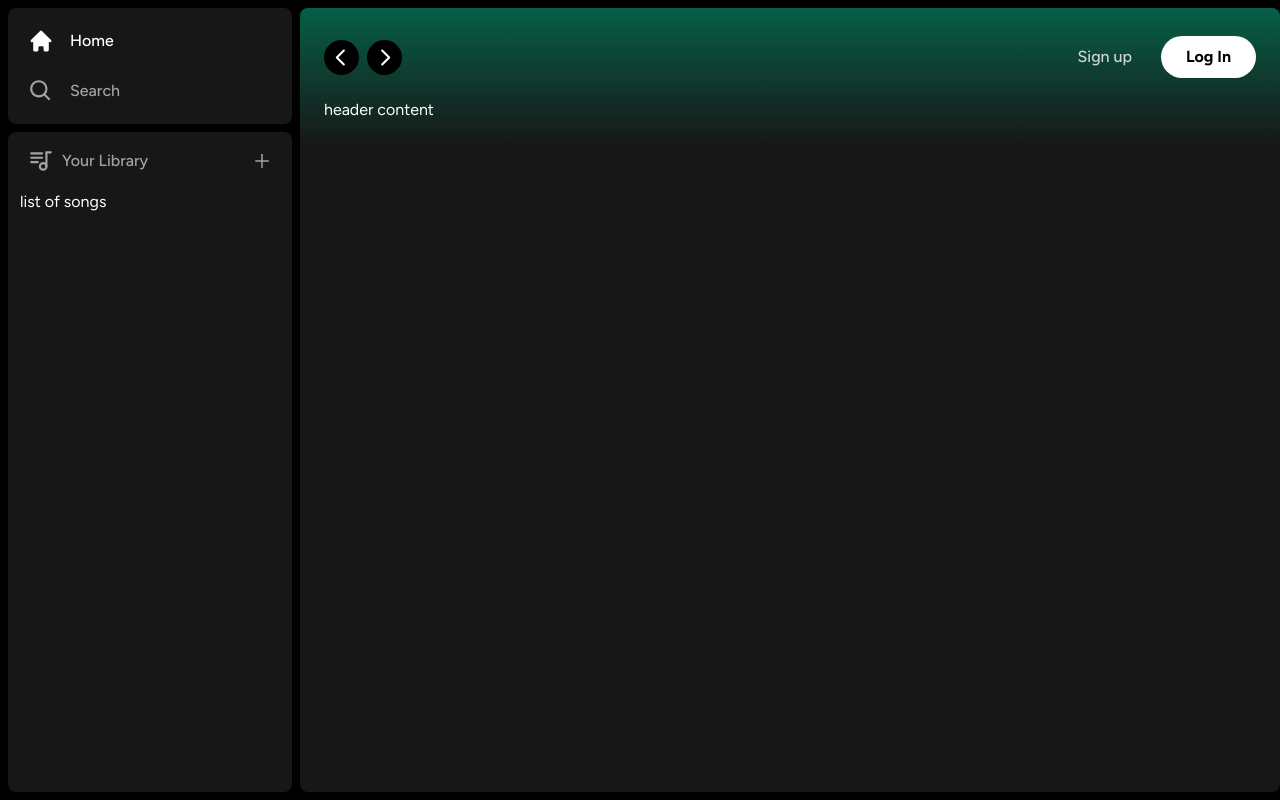
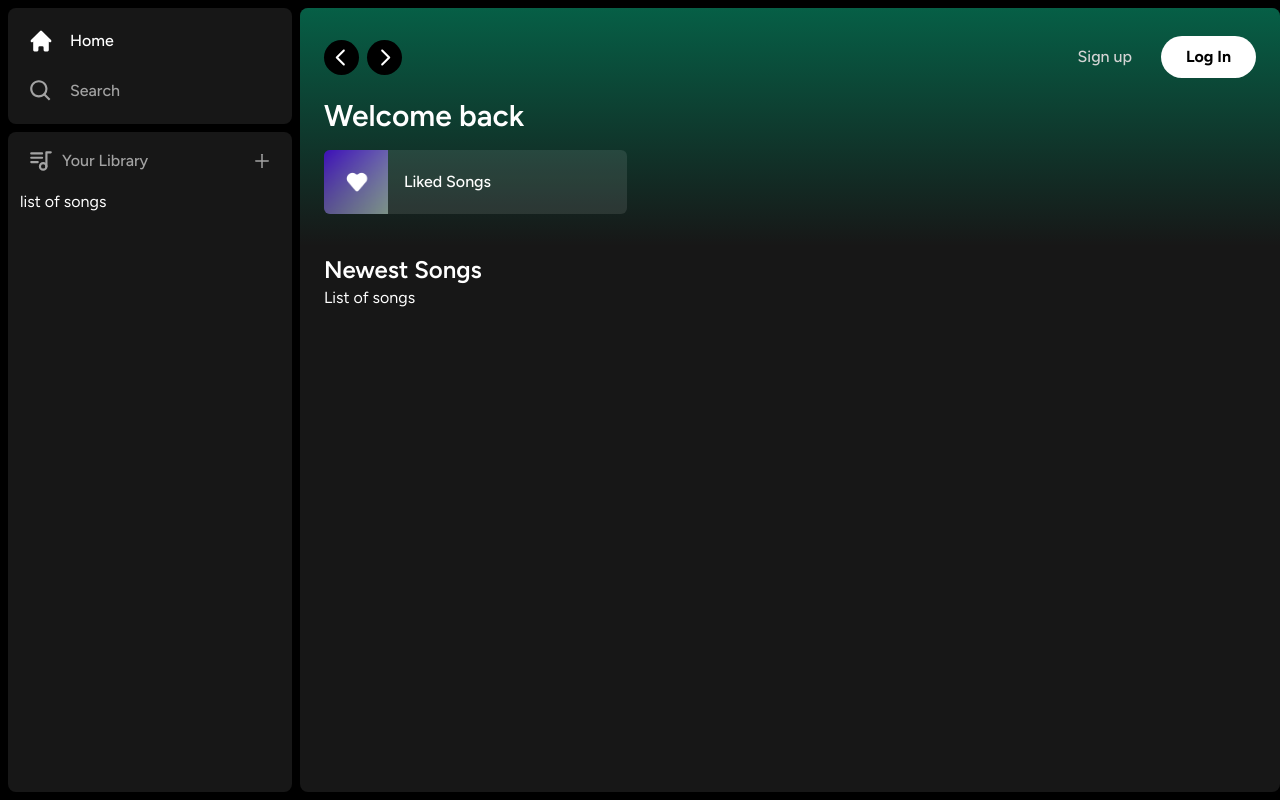
Before and after one commit to pjleb90/spotify, a Next.js app: page / in a window 1280 px wide. Built offline with nearby package versions, Linux system fonts and the light colour scheme.

Commit message:
created ListItem component to list liked songs

```diff
--- a/app/(site)/page.tsx
+++ b/app/(site)/page.tsx
@@ -1,4 +1,5 @@
 import Header from "@/components/Header"
+import ListItem from "@/components/ListItem"
 
 export default function Home() {
   return (
@@ -12,8 +13,44 @@
           "
         >
       <Header>
-        header content
+        <div className="mb-2">
+          <h1
+            className="
+            text-white
+              text-3xl
+              font-semibold
+            ">
+              Welcome back
+          </h1>
+          <div
+            className="
+              grid
+              grid-cols-1
+              sm:grid-cols-2
+              xl:grid-cols-3
+              2xl:grid-cols-4
+              gap-3
+              mt-4
+            "
+          >
+            <ListItem
+              name="Liked Songs"
+              image="/images/liked.png"
+              href="liked"
+            />
+          </div>
+        </div>
       </Header>
+      <div className="mt-2 mb-7 px-6">
+        <div className="flex justify-between items-center">
+          <h1 className="text-white text-2xl font-semibold">
+            Newest Songs
+          </h1>
+        </div>
+        <div>
+          List of songs
+        </div>
+      </div>
     </div>
   )
 }
--- /dev/null
+++ b/components/ListItem.tsx
@@ -0,0 +1,76 @@
+'use client';
+
+import { useRouter } from "next/navigation";
+import Image from "next/image";
+
+import { FaPlay } from "react-icons/fa"
+
+interface ListItemProps {
+    image: string;
+    name: string;
+    href: string;
+}
+const ListItem: React.FC<ListItemProps> = ({
+    image,
+    name,
+    href
+}) => {
+    const router = useRouter();
+
+    const onClick = () => {
+        // add authentication before push
+        router.push(href);
+    }
+    return (
+        <button
+            onClick={onClick}
+            className="
+            relative
+            group
+            flex
+            items-center
+            rounded-md
+            overflow-hidden
+            gap-x-4
+            bg-neutral-100/10
+            cursor-pointer
+            hover:bg-neutral-100/20
+            transition
+            pr-4
+            "
+        >
+            <div className="relative min-h-[64px] min-w-[64px]">
+                <Image
+                    className="object-cover"
+                    src={image}
+                    fill
+                    alt="Image"
+                />
+            </div>
+            <p className="font-medium truncate py-5">
+                {name}
+            </p>
+            <div
+                className="
+                    absolute
+                    transition
+                    opacity-0
+                    rounded-full
+                    flex
+                    items-center
+                    justify-center
+                    bg-green-500
+                    p-4
+                    drop-shadow-md
+                    right-5
+                    group-hover:opacity-100
+                    hover:scale-110
+                "
+            >
+                <FaPlay className="text-black" />
+            </div>
+      </button>
+      );
+}
+
+export default ListItem;
```
Also changed, not shown: public/images/liked.png (added).
